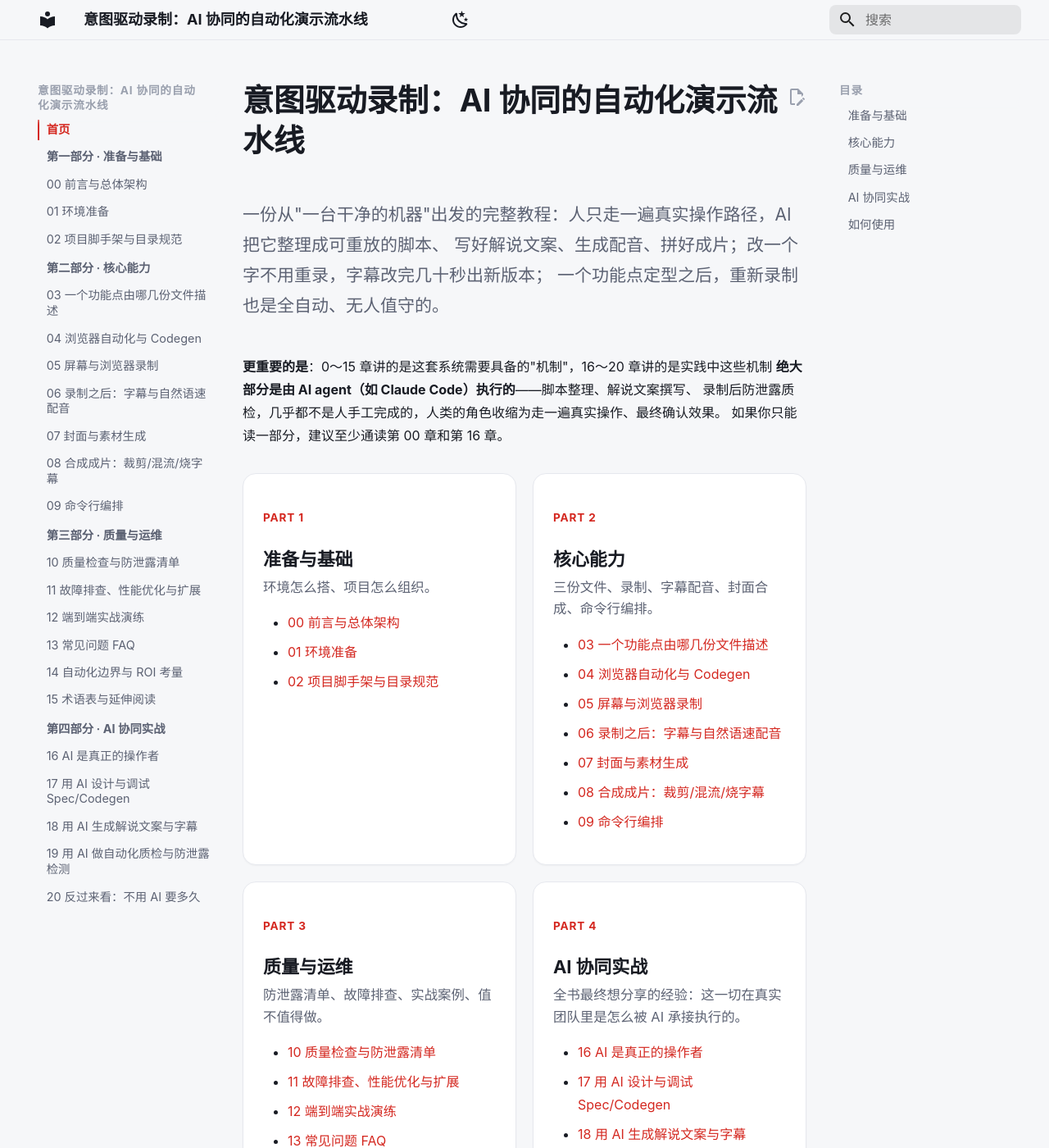
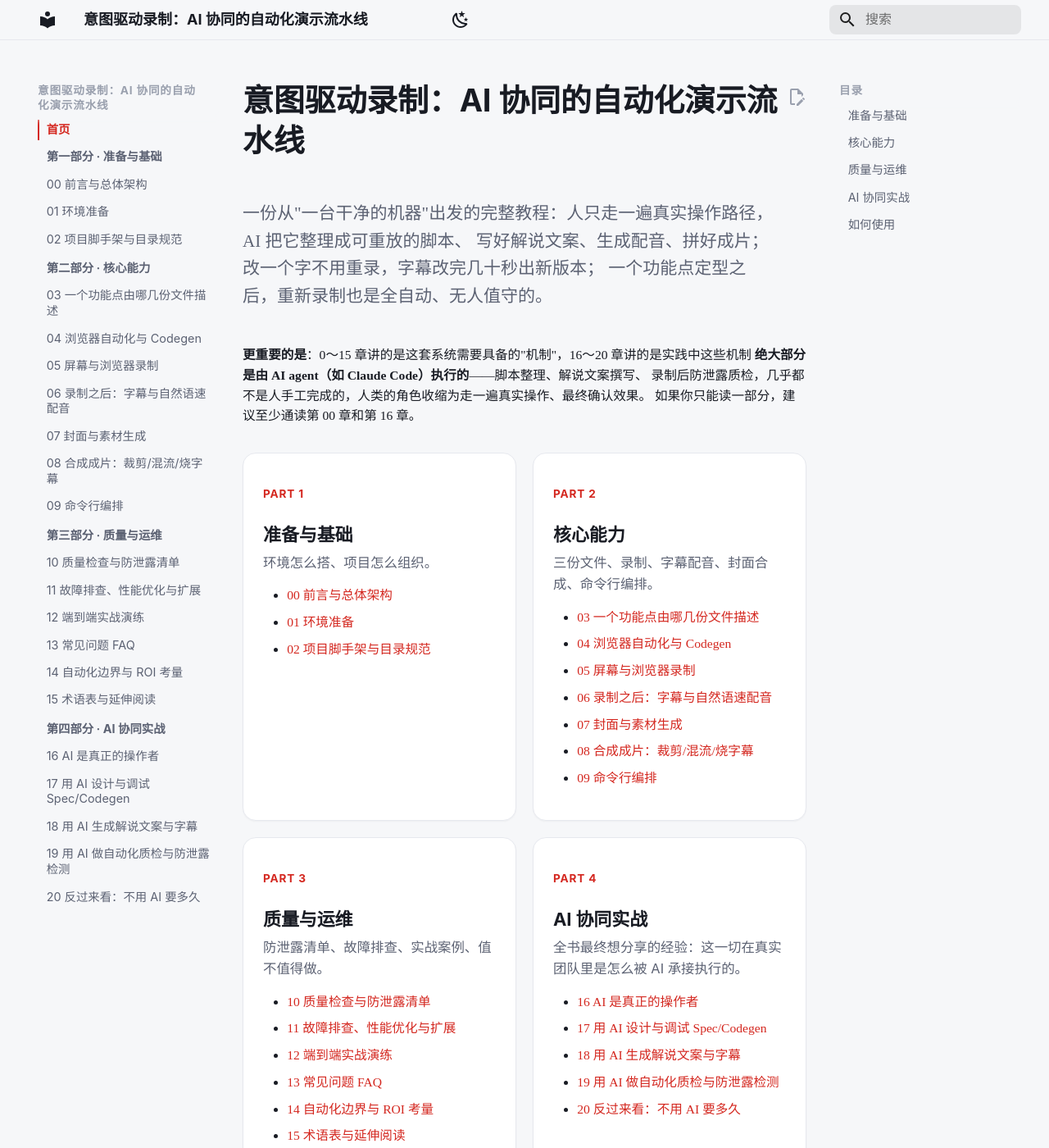
Before and after one commit to martinx/idrp-guide, an MkDocs documentation site: the page built from docs/index.md, in a window 1280 px wide and 1400 px high. Shown: the whole window at 82% size. Built offline with MkDocs 1.6.1 and Material for MkDocs 9.7.7, drawn with Linux system fonts in a browser that asks for light colours; comment, search, counter and statistics services are not loaded.

Commit message:
网页字体改用宋体正文+黑体标题，与PDF版保持一致的排版风格

```diff
--- a/docs/stylesheets/extra.css
+++ b/docs/stylesheets/extra.css
@@ -76,24 +76,36 @@
   border-bottom: 1px solid var(--border);
 }
 
-/* ---------- 字体：干净耐读，不用 Google Fonts ---------- */
+/* ---------- 字体：和 PDF 版保持一致的字体搭配（正文宋体/标题黑体），不用 Google Fonts ---------- */
 :root {
-  --md-text-font: -apple-system, BlinkMacSystemFont, "PingFang SC", "Noto Sans SC",
+  --md-text-font: "Songti SC", "STSong", "Noto Serif SC", "Source Han Serif SC", serif;
+  --md-heading-font: -apple-system, BlinkMacSystemFont, "PingFang SC", "Noto Sans SC",
     "Microsoft YaHei", "Helvetica Neue", Arial, sans-serif;
   --md-code-font: ui-monospace, "SF Mono", "JetBrains Mono", Menlo, Consolas,
     "Liberation Mono", monospace;
 }
 .md-typeset {
   font-family: var(--md-text-font);
-  line-height: 1.75;
-  font-size: 0.8rem;
+  line-height: 1.6;
+  font-size: 0.78rem;
 }
 .md-typeset h1,
 .md-typeset h2,
 .md-typeset h3 {
+  font-family: var(--md-heading-font);
   font-weight: 700;
   letter-spacing: -0.005em;
   color: var(--md-default-fg-color);
+}
+/* 顶部导航条/侧边栏/搜索这些界面元素维持无衬线，只有正文用宋体，
+   避免菜单/按钮这类UI文字用衬线显得不协调 */
+.md-header,
+.md-nav,
+.md-tabs,
+.md-search,
+.home-card-eyebrow,
+.home-card-desc {
+  font-family: var(--md-heading-font);
 }
 .md-typeset h1 {
   font-size: 1.9rem;
```
